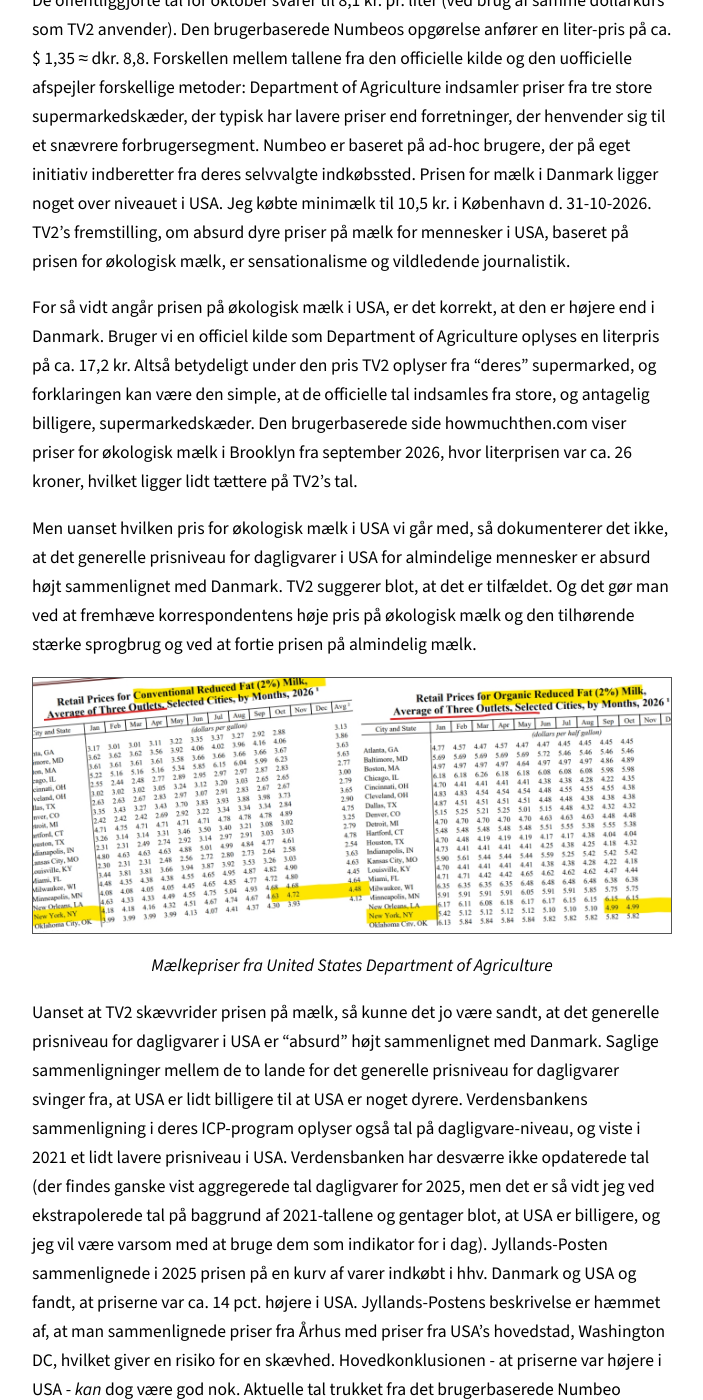
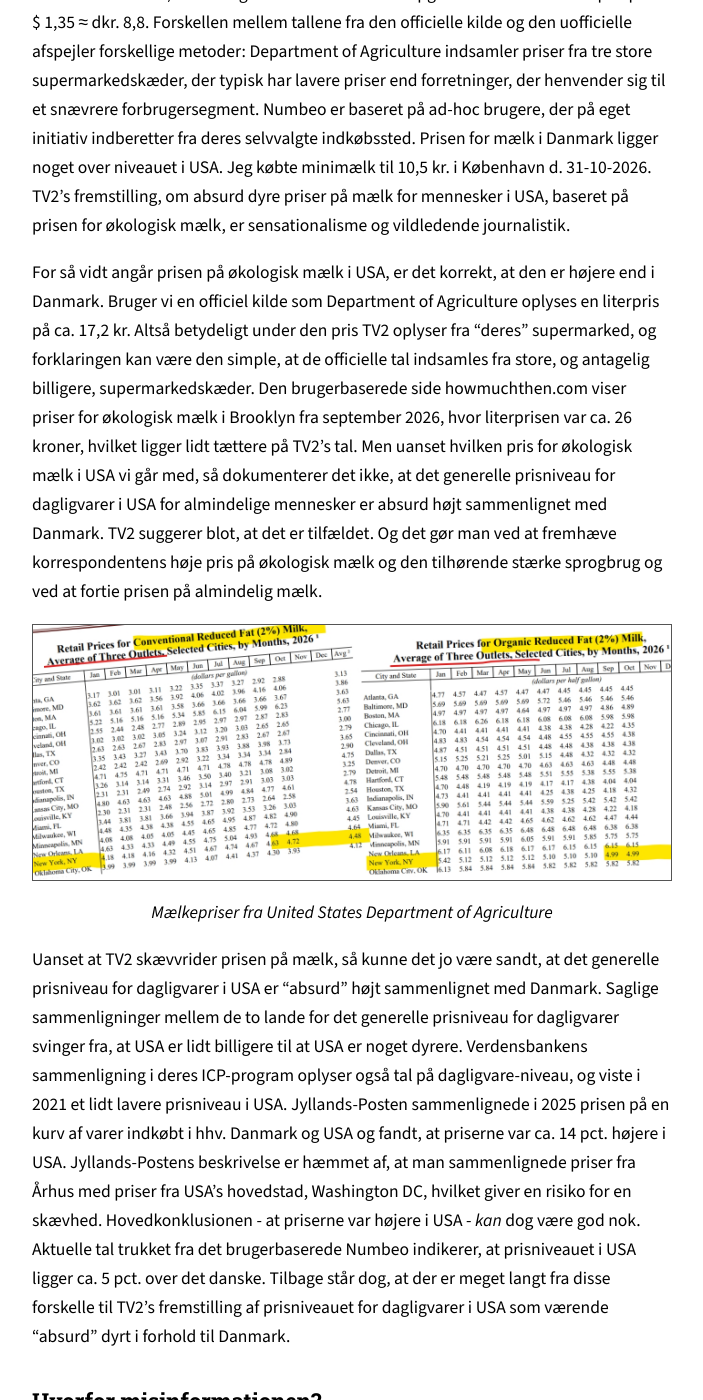
Before and after one commit to MichaelOAppel/OmJournalistik, a Jekyll site: the page built from _posts/2026-10-29-tv2news-dyr-milk-i-newyork.md, in a window 1280 px wide and 1400 px high, scrolled down 2488 px. Shown: the whole window, without its empty margins (288-991 px from the left). Built offline with Jekyll 4.4.1, drawn with Linux system fonts in a browser that asks for light colours; some of the changed text lies outside the part shown.

Commit message:
Update 2026-10-29-tv2news-dyr-milk-i-newyork.md

```diff
--- a/_posts/2026-10-29-tv2news-dyr-milk-i-newyork.md
+++ b/_posts/2026-10-29-tv2news-dyr-milk-i-newyork.md
@@ -37,26 +36,26 @@ Hvordan når jeg frem til den konklusion? Lad os tage udgangspunkt i TV2's egen
 
 Problemet med TV2's oplysning er, at hvis man vil give et billede af situationen for almindelige amerikanere, så er det ikke økologisk mælk, man skal se på. Den mælketype er mindre udbredt i USA end i Danmark, og nydes af et snævrere segment. Man skal derfor i stedet se på almindelig mælk. Og almindelig mælk (Conventional Reduced Fat (2%) Milk) koster ifølge Department of Agriculture under 10 kr. pr. liter i NY. De offentliggjorte tal for oktober svarer til 8,1 kr. pr. liter (ved brug af samme dollarkurs som TV2 anvender). Den brugerbaserede Numbeos opgørelse anfører en liter-pris på ca. $ 1,35 ≈ dkr. 8,8. Forskellen mellem tallene fra den officielle kilde og den uofficielle afspejler forskellige metoder: Department of Agriculture indsamler priser fra tre store supermarkedskæder, der typisk har lavere priser end forretninger, der henvender sig til et snævrere forbrugersegment. Numbeo er baseret på ad-hoc brugere, der på eget initiativ indberetter fra deres selvvalgte indkøbssted. Prisen for mælk i Danmark ligger noget over niveauet i USA. Jeg købte minimælk til 10,5 kr. i København d. 31-10-2026. TV2's fremstilling, om absurd dyre priser på mælk for mennesker i USA, baseret på prisen for økologisk mælk, er sensationalisme og vildledende journalistik.
 
-For så vidt angår prisen på økologisk mælk i USA, er det korrekt, at den er højere end i Danmark. Bruger vi en officiel kilde som Department of Agriculture oplyses en literpris på ca. 17,2 kr. Altså betydeligt under den pris TV2 oplyser fra "deres" supermarked, og forklaringen kan være den simple, at de officielle tal indsamles fra store, og antagelig billigere, supermarkedskæder. Den brugerbaserede side howmuchthen.com viser priser for økologisk mælk i Brooklyn fra september 2026, hvor literprisen var ca. 26 kroner, hvilket ligger lidt tættere på TV2's tal.
-
-Men uanset hvilken pris for økologisk mælk i USA vi går med, så dokumenterer det ikke, at det generelle prisniveau for dagligvarer i USA for almindelige mennesker er absurd højt sammenlignet med Danmark. TV2 suggerer blot, at det er tilfældet. Og det gør man ved at fremhæve korrespondentens høje pris på økologisk mælk og den tilhørende stærke sprogbrug og ved at fortie prisen på almindelig mælk.
+For så vidt angår prisen på økologisk mælk i USA, er det korrekt, at den er højere end i Danmark. Bruger vi en officiel kilde som Department of Agriculture oplyses en literpris på ca. 17,2 kr. Altså betydeligt under den pris TV2 oplyser fra "deres" supermarked, og forklaringen kan være den simple, at de officielle tal indsamles fra store, og antagelig billigere, supermarkedskæder. Den brugerbaserede side howmuchthen.com viser priser for økologisk mælk i Brooklyn fra september 2026, hvor literprisen var ca. 26 kroner, hvilket ligger lidt tættere på TV2's tal. Men uanset hvilken pris for økologisk mælk i USA vi går med, så dokumenterer det ikke, at det generelle prisniveau for dagligvarer i USA for almindelige mennesker er absurd højt sammenlignet med Danmark. TV2 suggerer blot, at det er tilfældet. Og det gør man ved at fremhæve korrespondentens høje pris på økologisk mælk og den tilhørende stærke sprogbrug og ved at fortie prisen på almindelig mælk.
 
 ![Dokumentation United States Department of Agriculture]({{'assets/figures/tv2/22_10_26_Milk/Collage-dagri-milk-prices-small.jpg' | relative_url }})
 
 *Mælkepriser fra United States Department of Agriculture*
 
 
-Uanset at TV2 skævvrider prisen på mælk, så kunne det jo være sandt, at det generelle prisniveau for dagligvarer i USA er "absurd" højt sammenlignet med Danmark. Saglige sammenligninger mellem de to lande for det generelle prisniveau for dagligvarer svinger fra, at USA er lidt billigere til at USA er noget dyrere. Verdensbankens sammenligning i deres ICP-program oplyser også tal på dagligvare-niveau, og viste i 2021 et lidt lavere prisniveau i USA. Verdensbanken har desværre ikke opdaterede tal (der findes ganske vist aggregerede tal dagligvarer for 2025, men det er så vidt jeg ved ekstrapolerede tal på baggrund af 2021-tallene og gentager blot, at USA er billigere, og jeg vil være varsom med at bruge dem som indikator for i dag). Jyllands-Posten sammenlignede i 2025 prisen på en kurv af varer indkøbt i hhv. Danmark og USA og fandt, at priserne var ca. 14 pct. højere i USA. Jyllands-Postens beskrivelse er hæmmet af, at man sammenlignede priser fra Århus med priser fra USA's hovedstad, Washington DC, hvilket giver en risiko for en skævhed. Hovedkonklusionen - at priserne var højere i USA - *kan* dog være god nok. Aktuelle tal trukket fra det brugerbaserede Numbeo indikerer, at prisniveauet i USA ligger ca. 5 pct. over det danske. Tilbage står dog, at der er meget langt fra disse forskelle til TV2's fremstilling af prisniveauet for dagligvarer i USA som værende "absurd" dyrt i forhold til Danmark.
+Uanset at TV2 skævvrider prisen på mælk, så kunne det jo være sandt, at det generelle prisniveau for dagligvarer i USA er "absurd" højt sammenlignet med Danmark. Saglige sammenligninger mellem de to lande for det generelle prisniveau for dagligvarer svinger fra, at USA er lidt billigere til at USA er noget dyrere. Verdensbankens sammenligning i deres ICP-program oplyser også tal på dagligvare-niveau, og viste i 2021 et lidt lavere prisniveau i USA. Jyllands-Posten sammenlignede i 2025 prisen på en kurv af varer indkøbt i hhv. Danmark og USA og fandt, at priserne var ca. 14 pct. højere i USA. Jyllands-Postens beskrivelse er hæmmet af, at man sammenlignede priser fra Århus med priser fra USA's hovedstad, Washington DC, hvilket giver en risiko for en skævhed. Hovedkonklusionen - at priserne var højere i USA - *kan* dog være god nok. Aktuelle tal trukket fra det brugerbaserede Numbeo indikerer, at prisniveauet i USA ligger ca. 5 pct. over det danske. Tilbage står dog, at der er meget langt fra disse forskelle til TV2's fremstilling af prisniveauet for dagligvarer i USA som værende "absurd" dyrt i forhold til Danmark.
 
-### Hvorfor misinformationen? ###
+## Hvorfor misinformationen? ##
 
 Man kan spekulere over, hvad der motiverer TV2 til et så misvisende indslag. En uskyldig fejl? Utilstrækkelig faglighed så man faktisk tror, at man giver et retvisende billede? Aktivisme? En særlig dansk tilgang i tradition med *Amerikanske Billeder* med meget selektivt vinklede fremstillinger af det amerikanske samfund? Eller bare banal sensationalisme, hvor man vælger noget ekstremt for at få journalistikken til at fremstå interessant og vigtig. Mit gæt er, at flere faktorer spiller ind, men det er naturligvis bare spekulation. Det, der er sikkert, er, at TV2 med den misvisende fremstilling gør historien vildere og mere interessant.
 
-### Hvad burde TV2 have gjort? ###
+## Hvad burde TV2 have gjort? ##
 
 Lad mig starte med den næstbedste løsning. Den ville være, at TV2 havde været transparent om den meget specielle vare man brugte til oplysning om prisniveauet for dagligvarer i USA. Man burde have oplyst, at den valgte økologiske mælk giver et skævt billede af virkeligheden. Det anførte tema på indslaget skulle så have været *Prisen på økologisk mælk* eller *Prisen på økologisk mælk for TV2's USA-korrespondent*.
 
 Den bedste løsning havde været, at man havde valgt en repræsentativ kurv af varer eller i hvert fald nogle varer. Metodemæssigt skulle man have gjort det, at man tog udgangspunkt i de officielle kilder, og derefter skulle man have stået ved og brugt et supermarked med nogle bestemte varer til illustration af den sande historie. Til belysning af udviklingen under Trump i forhold til tidligere skulle man have vist udviklingen for disse varer med udgangspunkt i konkrete data. Så kunne det være blevet en både spændende og saglig historie.
+
+### Verifikation og falsifikation ###
 
 Det journalistiske mantra med hensyn til metode er, at man skal arbejde med verificeret information. Det er også fint nok, hvis verifikation forstås rigtigt, og fx er det fint, at TV2 tjekker prisen på økologisk mælk i et supermarked og på den måde får verificeret en pris på, angiveligt, 32,5 kr. pr. liter. Problemet opstår, hvis man i tillæg til en sådan historie generaliserer. Det, man skulle have verificeret i dette tilfælde, var ikke prisen i journalistens supermarked, men den generelle påstand, at dagligvarer er absurd dyre i USA i forhold til Danmark. Problemet med journalisters fortolkning og anvendelse af verifikationsmetoden er, at de kan have en tendens til at forstå den som alene en søgen efter eksempler, der bekræfter deres forventning. Det kunne derfor være hjælpsomt for journalister også at arbejde ud fra en variation af et falsifikationsprincip, og fx i det konkrete tilfælde stille sig selv spørgsmålet, om der er noget, der strider med generaliseringen. Og at spørge  sig selv, om der er noget, der taler imod ens konklusion om, at det er absurd dyrt at handle ind i det her land.
 
```
Also changed, not shown: other parts of _posts/2026-10-29-tv2news-dyr-milk-i-newyork.md (+2 -3 lines).
